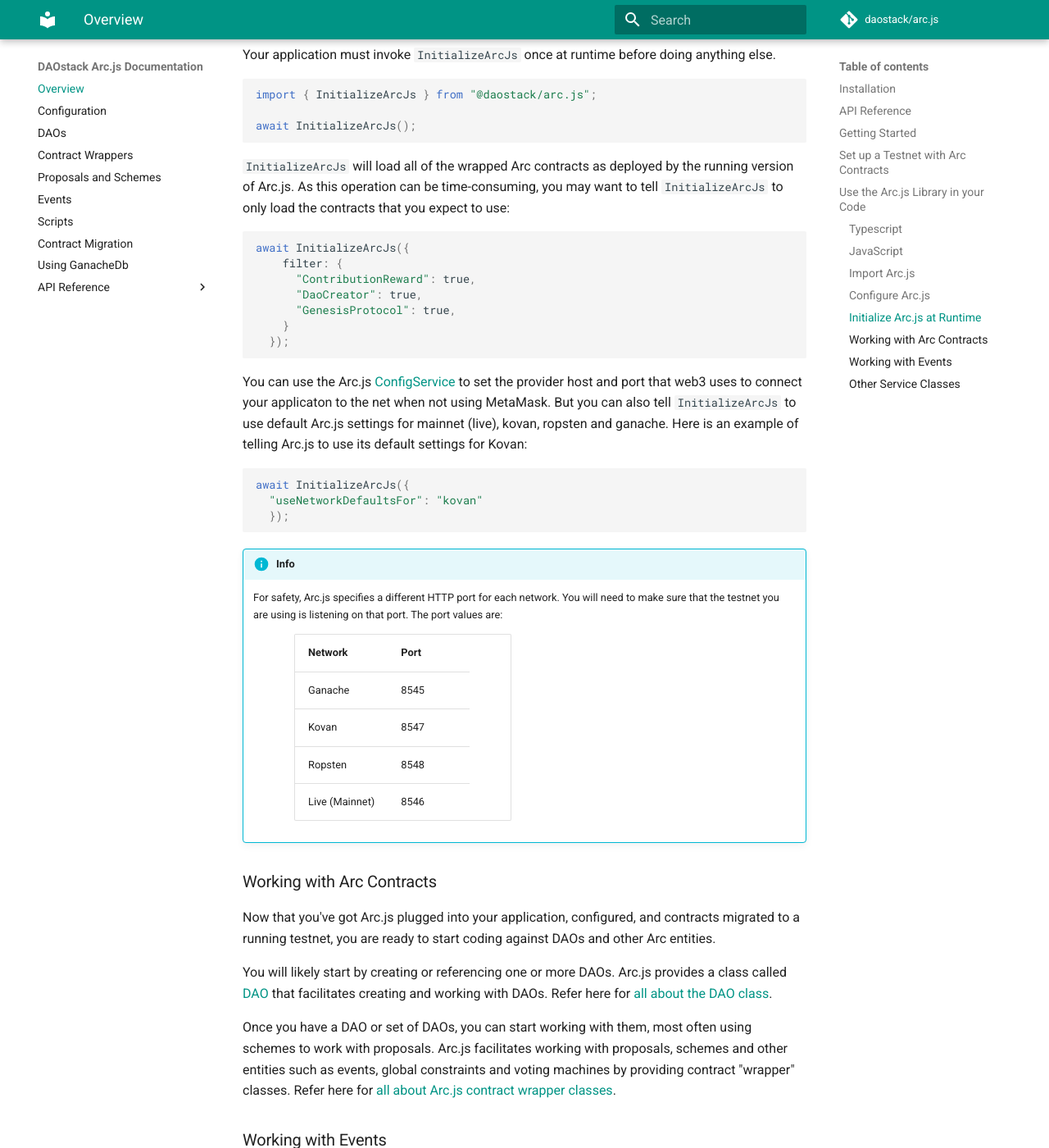
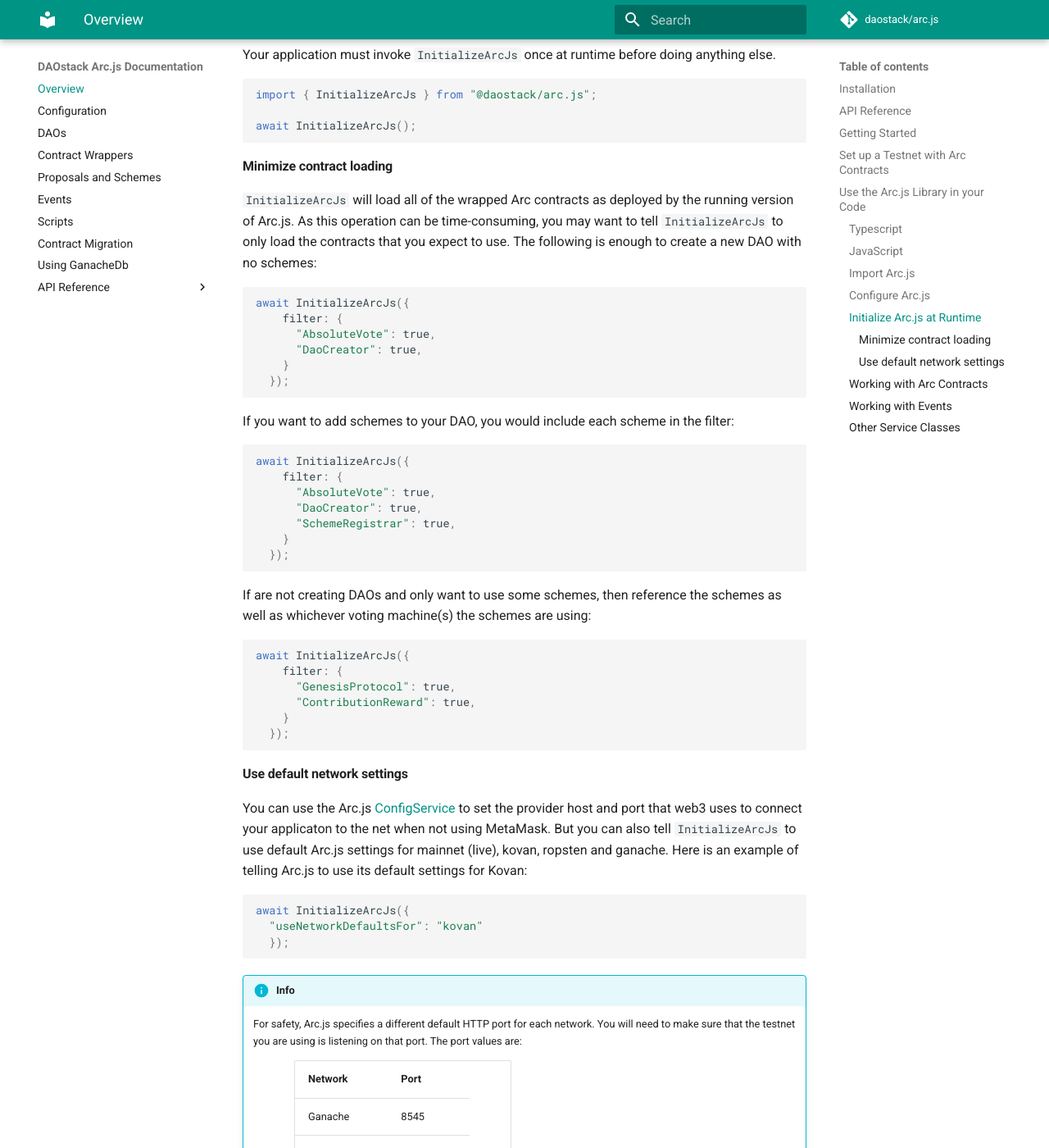
Before and after one commit to daostack/arc.js_legacy, an MkDocs documentation site: the page built from docs/Home.md, in a window 1280 px wide and 1400 px high, scrolled down 2357 px. Shown: the whole window at 82% size. Built offline with MkDocs 1.6.1 and Material for MkDocs 9.7.7, drawn with Linux system fonts in a browser that asks for light colours; comment, search, counter and statistics services are not loaded; old or Windows-style settings are respelled for this version of MkDocs.

Commit message:
better documentation for InitializeArcJs filter (#229)

````diff
--- a/docs/Home.md
+++ b/docs/Home.md
@@ -84,17 +84,43 @@ import { InitializeArcJs } from "@daostack/arc.js";
 await InitializeArcJs();
 ```
 
-`InitializeArcJs` will load all of the wrapped Arc contracts as deployed by the running version of Arc.js.  As this operation can be time-consuming, you may want to tell `InitializeArcJs` to only load the contracts that you expect to use:
+#### Minimize contract loading
+
+`InitializeArcJs` will load all of the wrapped Arc contracts as deployed by the running version of Arc.js.  As this operation can be time-consuming, you may want to tell `InitializeArcJs` to only load the contracts that you expect to use.  The following is enough to create a new DAO with no schemes:
 
 ```javascript
 await InitializeArcJs({
     filter: {
-      "ContributionReward": true,
+      "AbsoluteVote": true,
       "DaoCreator": true,
-      "GenesisProtocol": true,
     }
   });
 ```
+
+If you want to add schemes to your DAO, you would include each scheme in the filter:
+
+```javascript
+await InitializeArcJs({
+    filter: {
+      "AbsoluteVote": true,
+      "DaoCreator": true,
+      "SchemeRegistrar": true,
+    }
+  });
+```
+
+If are not creating DAOs and only want to use some schemes, then reference the schemes as well as whichever voting machine(s) the schemes are using:
+
+```javascript
+await InitializeArcJs({
+    filter: {
+      "GenesisProtocol": true,
+      "ContributionReward": true,
+    }
+  });
+```
+
+#### Use default network settings
 
 You can use the Arc.js [ConfigService](Configuration) to set the provider host and port that web3 uses to connect your applicaton to the net when not using MetaMask.  But you can also tell `InitializeArcJs` to use default Arc.js settings for mainnet (live), kovan, ropsten and ganache.  Here is an example of telling Arc.js to use its default settings for Kovan:
 
@@ -105,7 +131,7 @@ await InitializeArcJs({
 ```
 
 !!! info
-    For safety, Arc.js specifies a different HTTP port for each network.  You will need to make sure that the testnet you are using is listening on that port.  The port values are:
+    For safety, Arc.js specifies a different default HTTP port for each network.  You will need to make sure that the testnet you are using is listening on that port.  The port values are:
 
     <table style="margin-left:2.5rem">
     <tr style="text-align:left"><th>Network</th><th>Port</th></tr>
````
